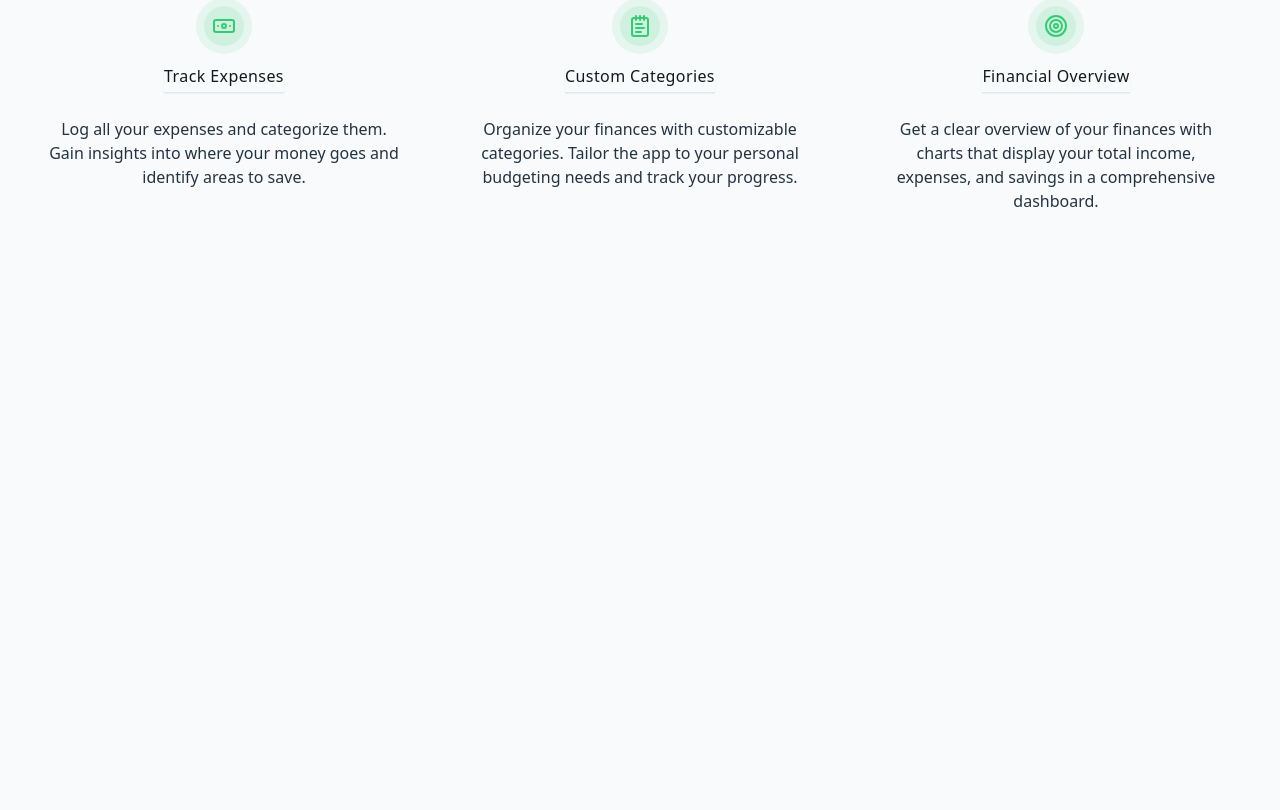
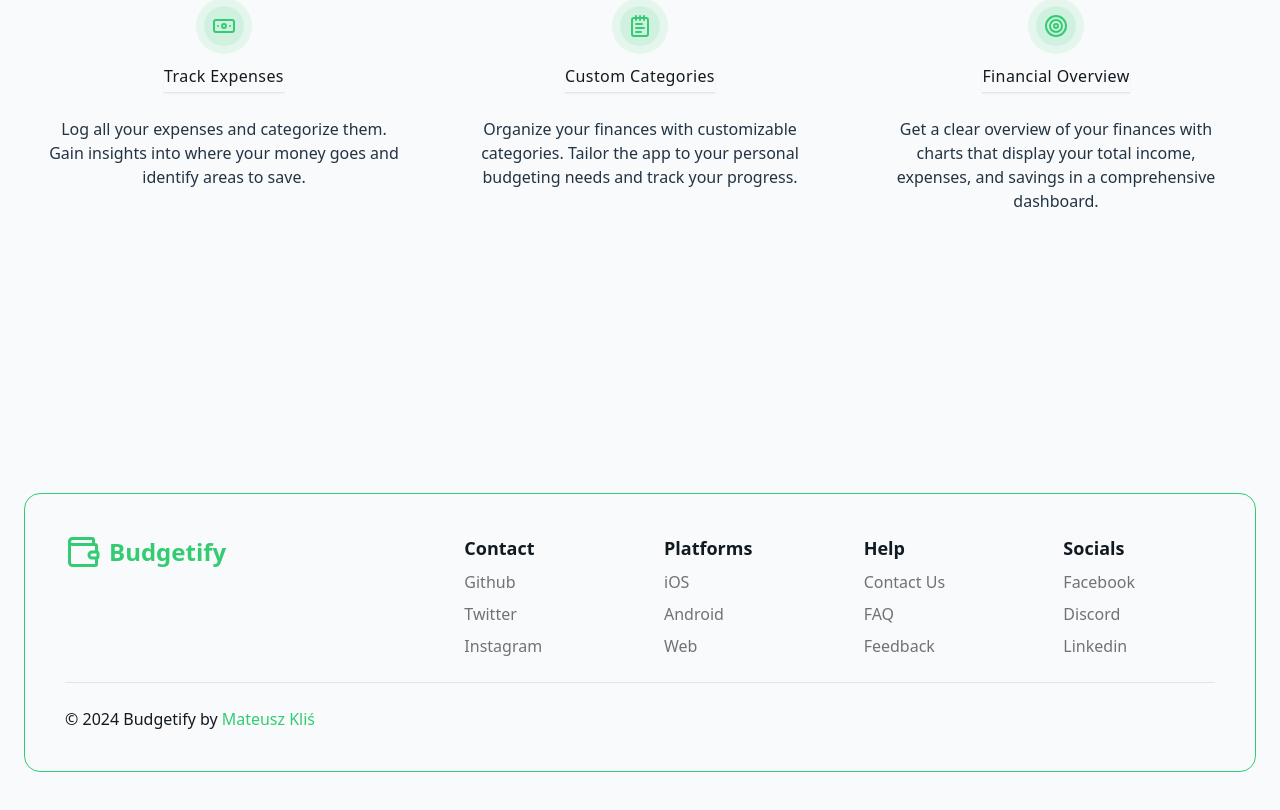
Before and after one commit to klisiubb/budget-tracker, a Next.js app: page / in a window 1280 px wide. Shown: the part 2538-3348 px from the top of the page. Before the commit the page ends 2903 px from the top, so only its background shows below. Built offline with nearby package versions, Linux system fonts and the light colour scheme; no server answers.

Commit message:
Added Footer

```diff
--- a/app/page.tsx
+++ b/app/page.tsx
@@ -1,4 +1,5 @@
 import { Features } from "@/components/landing-page/Features";
+import { Footer } from "@/components/landing-page/Footer";
 import Hero from "@/components/landing-page/Hero";
 import Navbar from "@/components/landing-page/Navbar";
 
@@ -8,6 +9,7 @@ export default function Page() {
       <Navbar />
       <Hero />
       <Features />
+      <Footer />
     </>
   );
 }
--- /dev/null
+++ b/components/landing-page/Footer.tsx
@@ -0,0 +1,149 @@
+import { Separator } from "@/components/ui/separator";
+import { Wallet } from "lucide-react";
+import Link from "next/link";
+
+export const Footer = () => {
+  return (
+    <footer id="footer" className="container py-24 sm:py-32">
+      <div className="p-10 border border-primary rounded-2xl">
+        <div className="grid grid-cols-2 md:grid-cols-4 xl:grid-cols-6 gap-x-12 gap-y-8">
+          <div className="col-span-full xl:col-span-2">
+            <Link href="/" className="flex font-bold items-center text-primary">
+              <Wallet className="w-9 h-9 mr-2  rounded-lg" />
+
+              <h3 className="text-2xl">Budgetify</h3>
+            </Link>
+          </div>
+
+          <div className="flex flex-col gap-2">
+            <h3 className="font-bold text-lg">Contact</h3>
+            <div>
+              <Link
+                href="https://github.com/klisiubb"
+                className="opacity-60 hover:opacity-100"
+              >
+                Github
+              </Link>
+            </div>
+
+            <div>
+              <Link
+                href="https://x.com/home"
+                className="opacity-60 hover:opacity-100"
+              >
+                Twitter
+              </Link>
+            </div>
+
+            <div>
+              <Link
+                href="https://www.instagram.com/"
+                className="opacity-60 hover:opacity-100"
+              >
+                Instagram
+              </Link>
+            </div>
+          </div>
+
+          <div className="flex flex-col gap-2">
+            <h3 className="font-bold text-lg">Platforms</h3>
+            <div>
+              <Link
+                href="https://www.apple.com/pl/app-store/"
+                className="opacity-60 hover:opacity-100"
+              >
+                iOS
+              </Link>
+            </div>
+
+            <div>
+              <Link
+                href="https://play.google.com/store/"
+                className="opacity-60 hover:opacity-100"
+              >
+                Android
+              </Link>
+            </div>
+
+            <div>
+              <Link href="/dashboard" className="opacity-60 hover:opacity-100">
+                Web
+              </Link>
+            </div>
+          </div>
+
+          <div className="flex flex-col gap-2">
+            <h3 className="font-bold text-lg">Help</h3>
+            <div>
+              <Link
+                href="mailto://example@example.com"
+                className="opacity-60 hover:opacity-100"
+              >
+                Contact Us
+              </Link>
+            </div>
+
+            <div>
+              <Link href="#faq" className="opacity-60 hover:opacity-100">
+                FAQ
+              </Link>
+            </div>
+
+            <div>
+              <Link
+                href="mailto://example@example.com"
+                className="opacity-60 hover:opacity-100"
+              >
+                Feedback
+              </Link>
+            </div>
+          </div>
+
+          <div className="flex flex-col gap-2">
+            <h3 className="font-bold text-lg">Socials</h3>
+            <div>
+              <Link
+                href="https://www.facebook.com/"
+                className="opacity-60 hover:opacity-100"
+              >
+                Facebook
+              </Link>
+            </div>
+
+            <div>
+              <Link
+                href="https://discord.com/"
+                className="opacity-60 hover:opacity-100"
+              >
+                Discord
+              </Link>
+            </div>
+
+            <div>
+              <Link
+                href="https://www.linkedin.com/in/klisiubb/"
+                className="opacity-60 hover:opacity-100"
+              >
+                Linkedin
+              </Link>
+            </div>
+          </div>
+        </div>
+
+        <Separator className="my-6" />
+        <section className="">
+          <h3 className="">
+            &copy; {new Date().getFullYear()} Budgetify by
+            <Link
+              target="_blank"
+              href="https://github.com/klisiubb"
+              className="text-primary transition-all hover:border-secondary hover:border-b-2 hover:text-secondary hover:font-bold ml-1"
+            >
+              Mateusz Kliś
+            </Link>
+          </h3>
+        </section>
+      </div>
+    </footer>
+  );
+};
```
